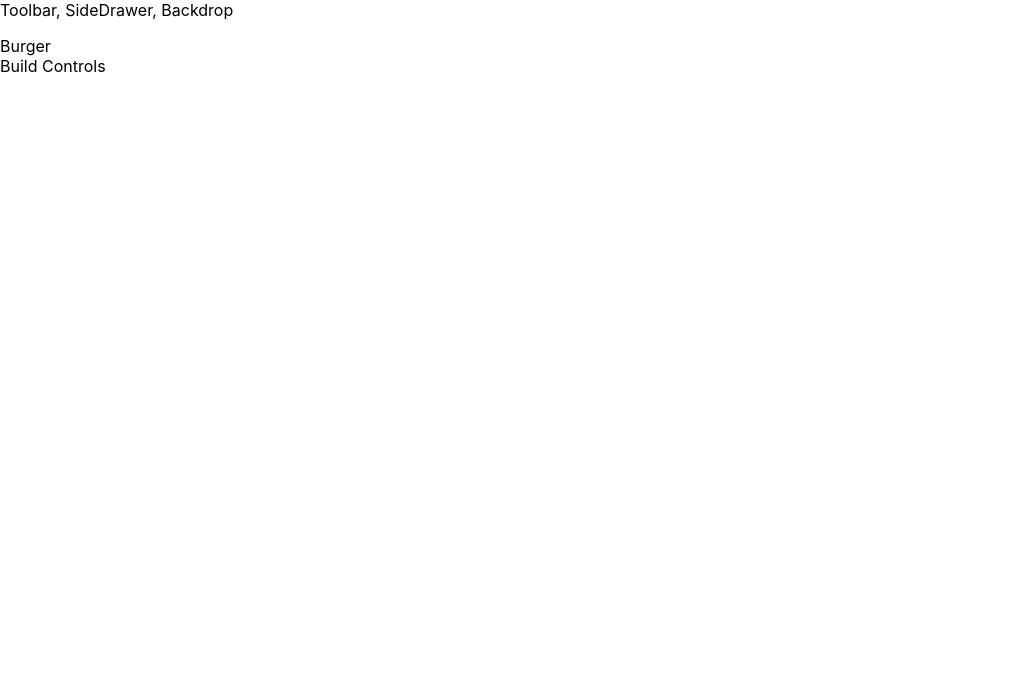
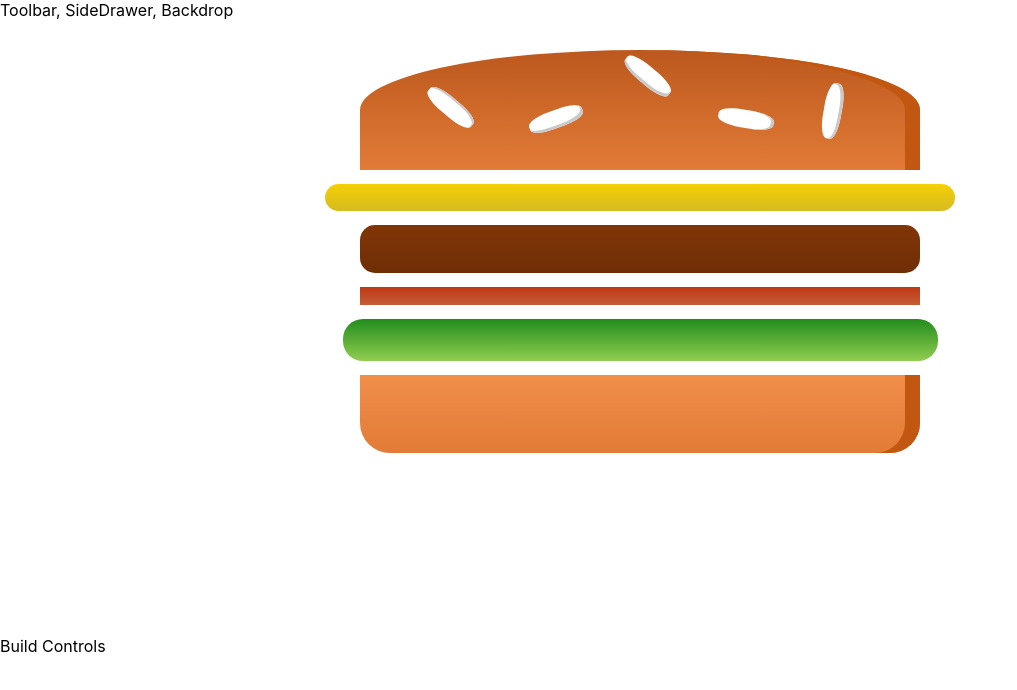
Before and after one commit to BuiKiem/burger-builder, a React (Create React App) app: page / in a window 1280 px wide. Shown: the top 690 px of the page, without its empty margins (0-1017 px from the left). Built offline with nearby package versions, Linux system fonts and the light colour scheme.

Commit message:
Create Burger component.

```diff
--- /dev/null
+++ b/src/components/Burger/Burger.module.css
@@ -0,0 +1,30 @@
+.Burger {
+    width: 100%;
+    margin: auto;
+    height: 250px;
+    overflow: scroll;
+    text-align: center;
+    font-weight: bold;
+    font-size: 1.2rem;
+}
+
+@media (min-width: 500px) and (min-height: 401px) {
+    .Burger {
+        width: 350px;
+        height: 300px;
+    }
+}
+
+@media (min-width: 500px) and (min-height: 401px) {
+    .Burger {
+        width: 450px;
+        height: 400px;
+    }
+}
+
+@media (min-width: 1000px) and (min-height: 700px) {
+    .Burger {
+        width: 700px;
+        height: 600px;
+    }
+}
--- a/src/components/Burger/BurgerIngredient/index.js
+++ b/src/components/Burger/BurgerIngredient/index.js
@@ -1,12 +1,12 @@
 import React from "react";
 import PropTypes from "prop-types";
-import classes from "./BurgerIngredient.css";
+import classes from "./BurgerIngredient.module.css";
 
 const burgerIngredient = (props) => {
     let ingredient = null;
 
     switch (props.type) {
-        case ('bread-bottom'):
+        case ("bread-bottom"):
             ingredient = <div className={classes.BreadBottom} />;
             break;
         case ('bread-top'):
--- a/src/components/Burger/index.js
+++ b/src/components/Burger/index.js
@@ -0,0 +1,18 @@
+import React from "react";
+import classes from "./Burger.module.css";
+import BurgerIngredient from "./BurgerIngredient";
+
+const burger = (props) => {
+    return (
+        <div className={classes.Burger}>
+            <BurgerIngredient type="bread-top"/>
+            <BurgerIngredient type="cheese"/>
+            <BurgerIngredient type="meat"/>
+            <BurgerIngredient type="bacon"/>
+            <BurgerIngredient type="salad"/>
+            <BurgerIngredient type="bread-bottom"/>
+        </div>
+    );
+};
+
+export default burger;
--- a/src/containers/BurgerBuilder/index.js
+++ b/src/containers/BurgerBuilder/index.js
@@ -1,11 +1,12 @@
 import React, {Component} from "react";
 import Aux from "../../hoc/Aux";
+import Burger from "../../components/Burger";
 
 class BurgerBuilder extends Component {
     render() {
         return (
             <Aux>
-                <div>Burger</div>
+                <Burger />
                 <div>Build Controls</div>
             </Aux>
         );
```
Also changed, not shown: src/components/Burger/BurgerIngredient/BurgerIngredient.module.css (renamed from src/components/Burger/BurgerIngredient/BurgerIngredient.css).
